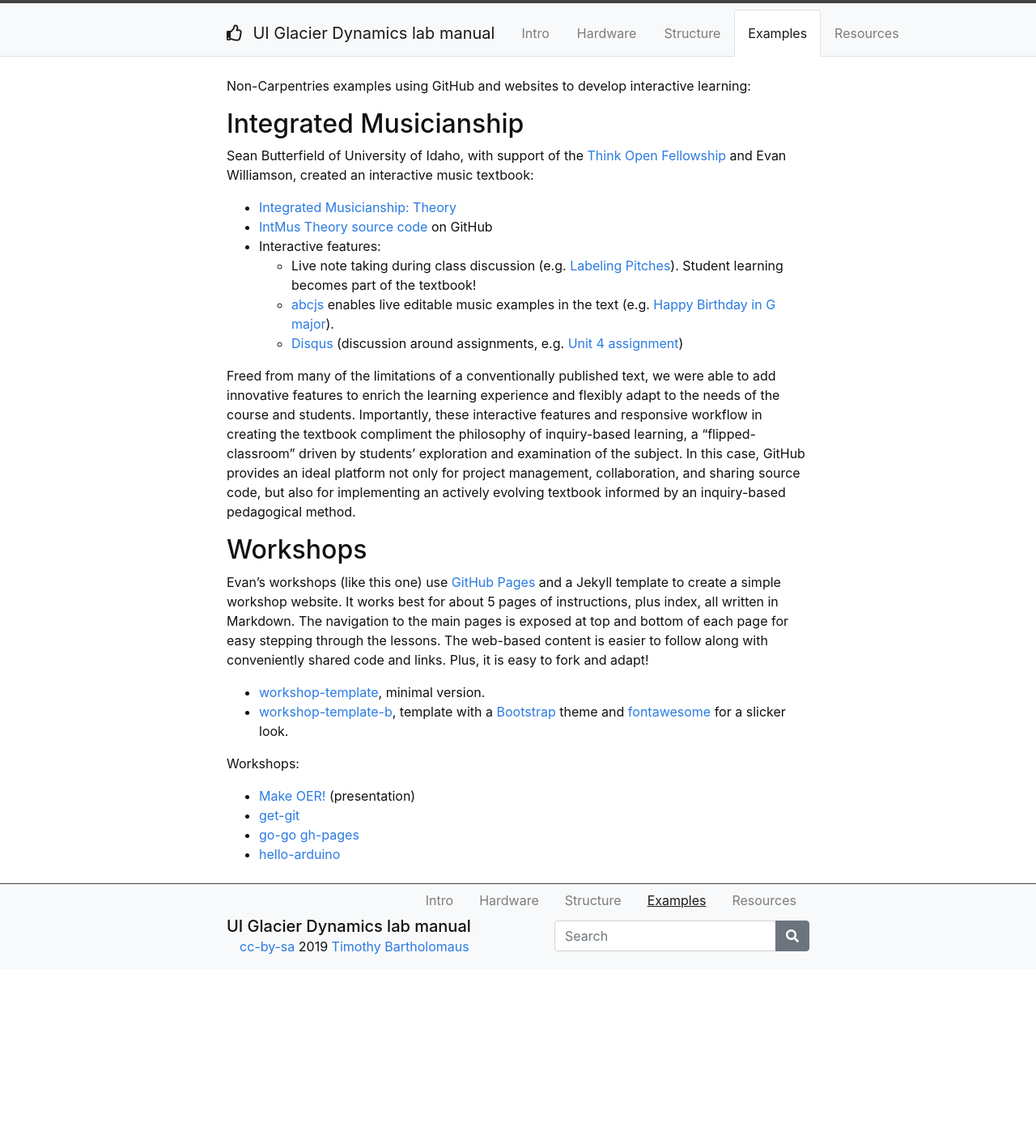
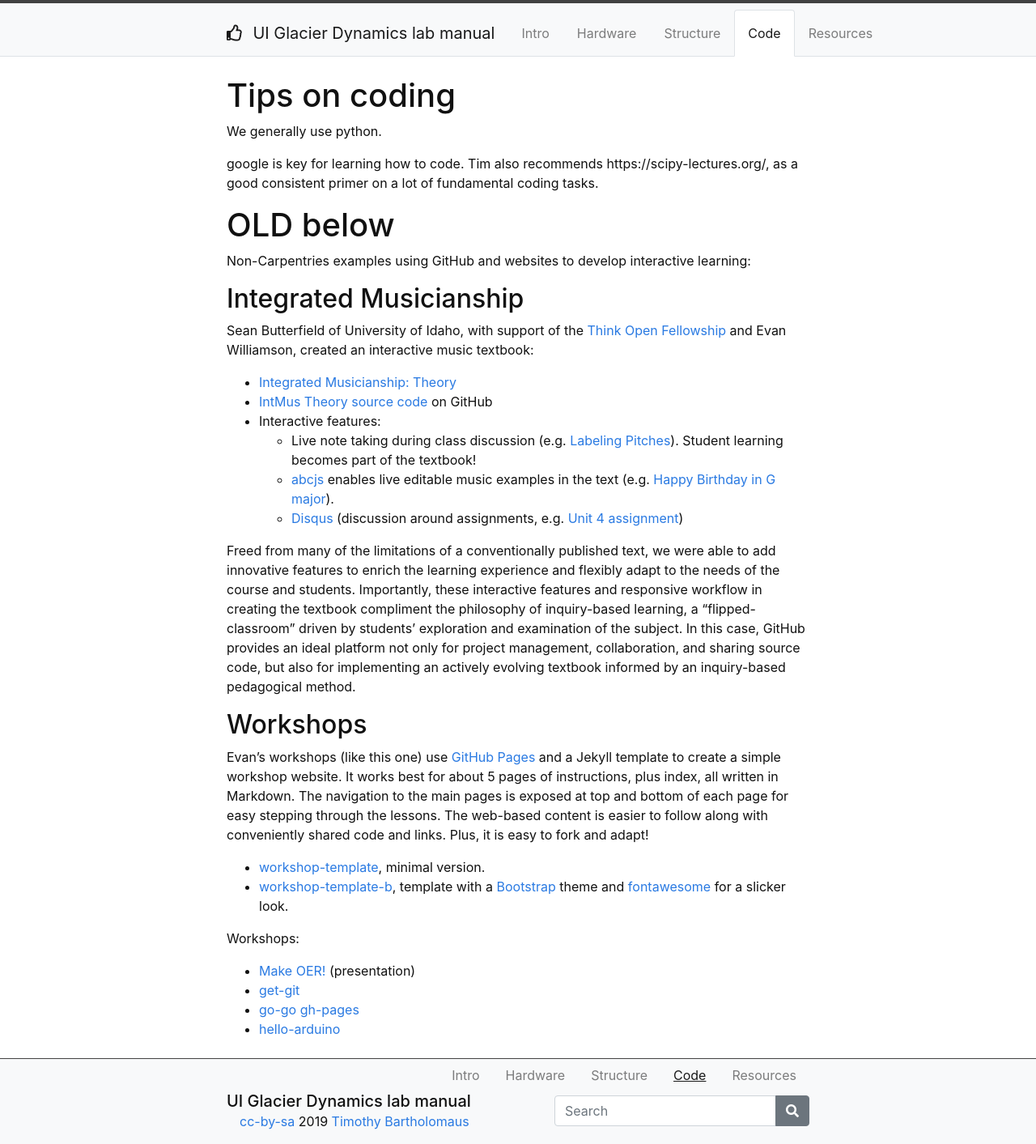
Before and after one commit to yoramterleth/uiglaciology, a Jekyll site: the page built from content/3-code.md, in a window 1280 px wide. Shown: the whole page at 81% size. Built offline with Jekyll 4.4.1, drawn with Linux system fonts in a browser that asks for light colours; before the commit the page ends 1197 px from its top, so only the background shows below that.

Commit message:
Update and rename 3-examples.md to 3-code.md

```diff
--- a/content/3-examples.md
+++ b/content/3-code.md
@@ -1,7 +1,16 @@
 ---
-title: Examples
+title: Code
 nav: true
 ---
+
+# Tips on coding
+We generally use python.
+
+google is key for learning how to code.  Tim also recommends https://scipy-lectures.org/, as a good consistent primer on a lot of fundamental coding tasks.
+
+
+
+# OLD below
 
 Non-Carpentries examples using GitHub and websites to develop interactive learning:
 
```
